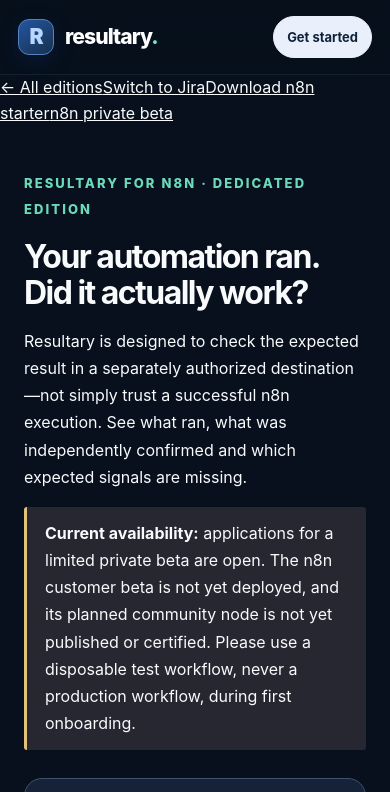
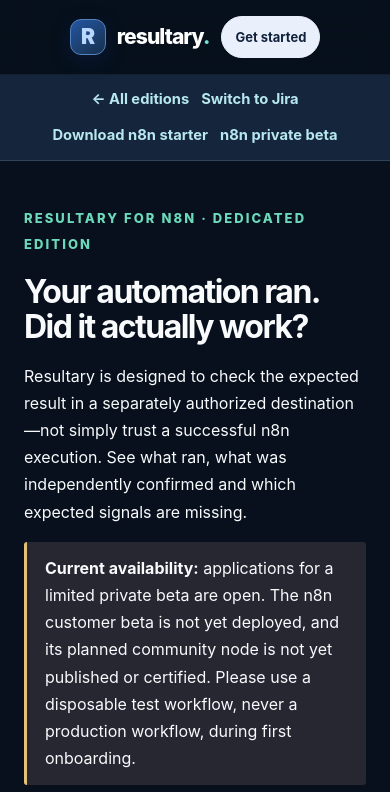
Before and after one commit to PharmedAI/resultary-site, a plain HTML site: page n8n/index.html in a window 390 px wide. Shown: the top 792 px of the page. Drawn offline with Linux system fonts and the light colour scheme.

Commit message:
Style common Jira/n8n navigation, edition switch links and responsive layout

```diff
--- a/site-v2.css
+++ b/site-v2.css
@@ -201,3 +201,21 @@
 .site-v2 .page .copy p,.site-v2 .page .copy li{color:#b1c3d6;line-height:1.82}
 .site-v2 .page a:not(.button):not(.text-link){text-underline-offset:3px}
 @media(max-width:680px){.site-v2 .page{padding-top:65px;padding-bottom:86px}}
+
+/* Cross-edition navigation — always keep a route out of either product. */
+.site-v2 .site-header .nav a[aria-current="page"]{color:#83efd0;text-decoration-thickness:2px;text-underline-offset:6px}
+.edition-subnav{display:flex;justify-content:center;align-items:center;gap:20px;flex-wrap:wrap;padding:13px 20px;background:#15253b;border-bottom:1px solid rgba(156,194,225,.2)}
+.edition-subnav a{color:#b7e8ef;text-decoration:none;font-size:.92rem;font-weight:650}
+.edition-subnav a:hover,.edition-subnav a:focus-visible{text-decoration:underline}
+.edition-footer-links{display:flex;gap:18px;flex-wrap:wrap;margin:0 0 27px;padding-bottom:20px;border-bottom:1px solid rgba(150,188,221,.18)}
+.edition-footer-links a{color:#b8e5ef;text-underline-offset:4px}
+@media(max-width:950px){
+  .site-header .v2-nav{flex-wrap:wrap;justify-content:center;padding:13px 0;gap:12px}
+  .site-header .v2-nav nav{display:flex;gap:13px;flex-wrap:wrap;justify-content:center}
+  .site-header .v2-nav .brand{flex-shrink:0}
+}
+@media(max-width:560px){
+  .site-header .v2-nav nav{gap:10px 15px}
+  .site-header .v2-nav nav a{font-size:.81rem}
+  .edition-subnav{gap:12px}
+}
```
